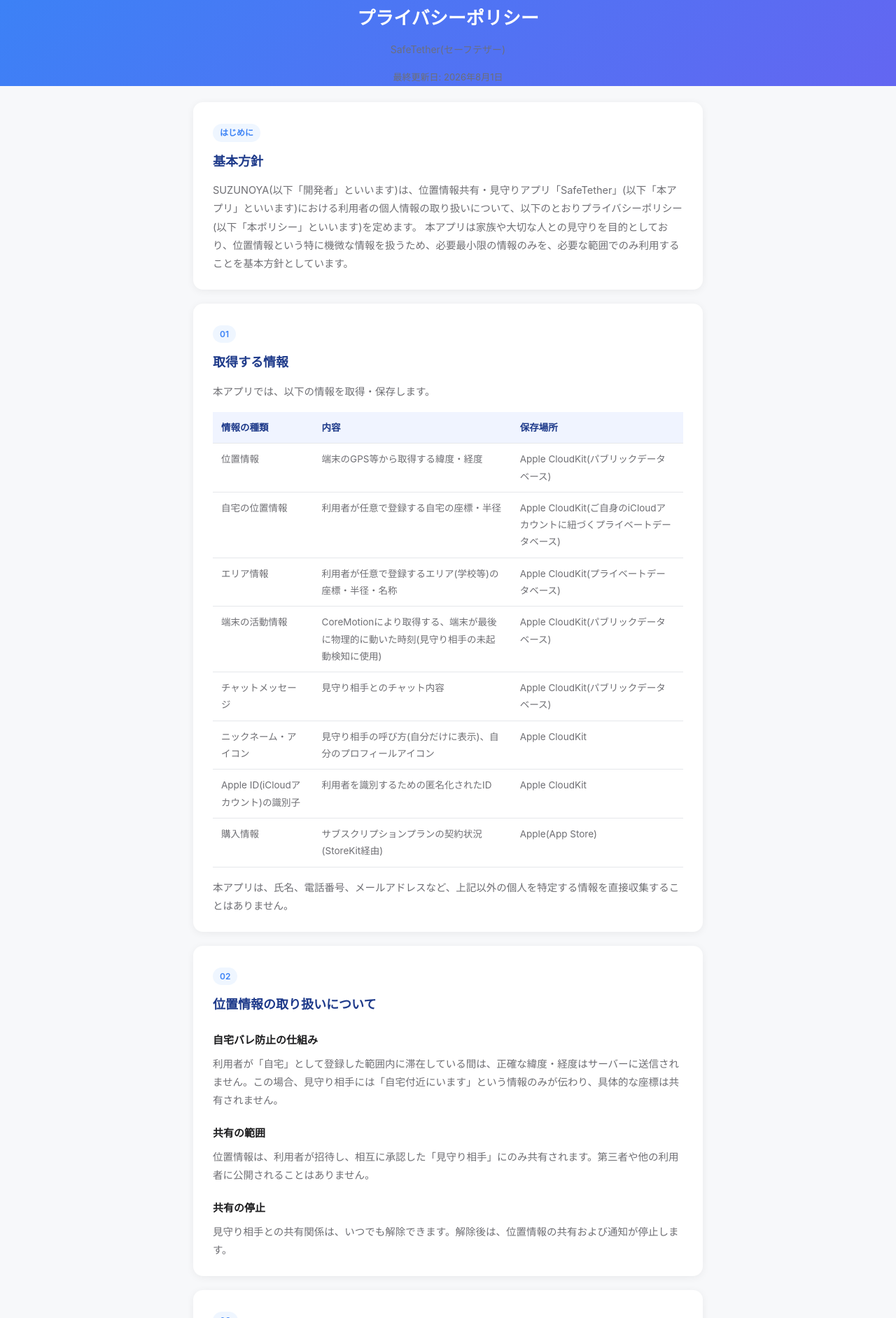
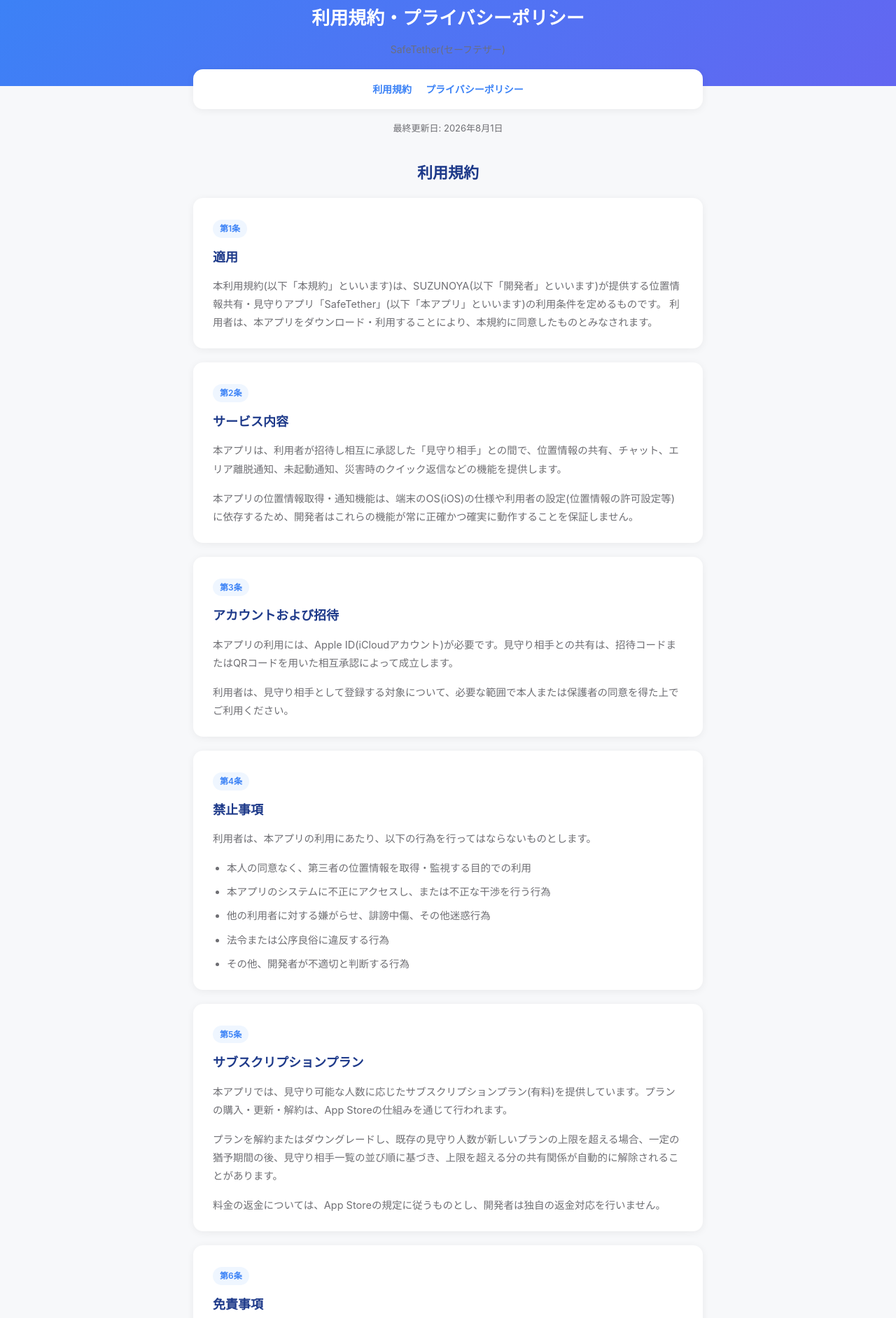
Before and after one commit to xyz-ship-it-lab/safetether, a plain HTML site: page index.html in a window 1280 px wide. Shown: the part 45-1929 px from the top of the page at 70% size. Drawn offline with Linux system fonts and the light colour scheme.

Commit message:
Update index.html

```diff
--- a/index.html
+++ b/index.html
@@ -3,7 +3,7 @@
 <head>
 <meta charset="UTF-8">
 <meta name="viewport" content="width=device-width, initial-scale=1.0">
-<title>プライバシーポリシー | SafeTether</title>
+<title>利用規約・プライバシーポリシー | SafeTether</title>
 <style>
   :root {
     --bg: #f7f8fa;
@@ -122,13 +122,114 @@
 <body>
 
 <header>
-  <h1>プライバシーポリシー</h1>
+  <h1>利用規約・プライバシーポリシー</h1>
   <p>SafeTether(セーフテザー)</p>
 </header>
 
 <main>
+  <nav class="toc" style="background: var(--card-bg); border-radius: 14px; padding: 16px 24px; margin-bottom: -4px; box-shadow: 0 2px 12px rgba(0,0,0,0.06); display: flex; gap: 20px; justify-content: center;">
+    <a href="#terms" style="color: var(--accent); text-decoration: none; font-size: 14px; font-weight: 600;">利用規約</a>
+    <a href="#privacy" style="color: var(--accent); text-decoration: none; font-size: 14px; font-weight: 600;">プライバシーポリシー</a>
+  </nav>
 
-  <p class="updated">最終更新日: 2026年8月1日</p>
+  <p class="updated" style="margin-top: 20px;">最終更新日: 2026年8月1日</p>
+
+  <h2 id="terms" style="text-align: center; color: #1e3a8a; font-size: 22px; margin: 32px 0 16px;">利用規約</h2>
+
+  <div class="card">
+    <span class="badge">第1条</span>
+    <h2>適用</h2>
+    <p>
+      本利用規約(以下「本規約」といいます)は、SUZUNOYA(以下「開発者」といいます)が提供する位置情報共有・見守りアプリ「SafeTether」(以下「本アプリ」といいます)の利用条件を定めるものです。
+      利用者は、本アプリをダウンロード・利用することにより、本規約に同意したものとみなされます。
+    </p>
+  </div>
+
+  <div class="card">
+    <span class="badge">第2条</span>
+    <h2>サービス内容</h2>
+    <p>
+      本アプリは、利用者が招待し相互に承認した「見守り相手」との間で、位置情報の共有、チャット、エリア離脱通知、未起動通知、災害時のクイック返信などの機能を提供します。
+    </p>
+    <p>
+      本アプリの位置情報取得・通知機能は、端末のOS(iOS)の仕様や利用者の設定(位置情報の許可設定等)に依存するため、開発者はこれらの機能が常に正確かつ確実に動作することを保証しません。
+    </p>
+  </div>
+
+  <div class="card">
+    <span class="badge">第3条</span>
+    <h2>アカウントおよび招待</h2>
+    <p>
+      本アプリの利用には、Apple ID(iCloudアカウント)が必要です。見守り相手との共有は、招待コードまたはQRコードを用いた相互承認によって成立します。
+    </p>
+    <p>
+      利用者は、見守り相手として登録する対象について、必要な範囲で本人または保護者の同意を得た上でご利用ください。
+    </p>
+  </div>
+
+  <div class="card">
+    <span class="badge">第4条</span>
+    <h2>禁止事項</h2>
+    <p>利用者は、本アプリの利用にあたり、以下の行為を行ってはならないものとします。</p>
+    <ul>
+      <li>本人の同意なく、第三者の位置情報を取得・監視する目的での利用</li>
+      <li>本アプリのシステムに不正にアクセスし、または不正な干渉を行う行為</li>
+      <li>他の利用者に対する嫌がらせ、誹謗中傷、その他迷惑行為</li>
+      <li>法令または公序良俗に違反する行為</li>
+      <li>その他、開発者が不適切と判断する行為</li>
+    </ul>
+  </div>
+
+  <div class="card">
+    <span class="badge">第5条</span>
+    <h2>サブスクリプションプラン</h2>
+    <p>
+      本アプリでは、見守り可能な人数に応じたサブスクリプションプラン(有料)を提供しています。プランの購入・更新・解約は、App Storeの仕組みを通じて行われます。
+    </p>
+    <p>
+      プランを解約またはダウングレードし、既存の見守り人数が新しいプランの上限を超える場合、一定の猶予期間の後、見守り相手一覧の並び順に基づき、上限を超える分の共有関係が自動的に解除されることがあります。
+    </p>
+    <p>
+      料金の返金については、App Storeの規定に従うものとし、開発者は独自の返金対応を行いません。
+    </p>
+  </div>
+
+  <div class="card">
+    <span class="badge">第6条</span>
+    <h2>免責事項</h2>
+    <ul>
+      <li>本アプリの位置情報・通知機能は、端末やOS、通信環境等の状況により、正確性や即時性が保証されないことがあります。</li>
+      <li>本アプリは、生命・身体の安全に関わる緊急時の唯一の連絡・確認手段として設計されたものではありません。緊急時は、警察・消防等の公的機関や、直接の連絡手段も合わせてご利用ください。</li>
+      <li>開発者は、本アプリの利用により生じた利用者または第三者の損害について、開発者の故意または重過失による場合を除き、一切の責任を負いません。</li>
+    </ul>
+  </div>
+
+  <div class="card">
+    <span class="badge">第7条</span>
+    <h2>サービスの変更・終了</h2>
+    <p>
+      開発者は、利用者への事前の通知なく、本アプリの内容を変更し、または提供を終了することがあります。これによって利用者に生じた損害について、開発者は責任を負いません。
+    </p>
+  </div>
+
+  <div class="card">
+    <span class="badge">第8条</span>
+    <h2>規約の変更</h2>
+    <p>
+      開発者は、必要と判断した場合、本規約を変更できるものとします。変更後の規約は、本ページに掲載した時点から効力を生じます。
+    </p>
+  </div>
+
+  <div class="card">
+    <span class="badge">第9条</span>
+    <h2>準拠法・管轄</h2>
+    <p>
+      本規約の解釈にあたっては日本法を準拠法とします。本アプリに関して紛争が生じた場合、開発者の所在地を管轄する裁判所を第一審の専属的合意管轄裁判所とします。
+    </p>
+  </div>
+
+  <h2 id="privacy" style="text-align: center; color: #1e3a8a; font-size: 22px; margin: 40px 0 16px;">プライバシーポリシー</h2>
+
 
   <div class="card">
     <span class="badge">はじめに</span>
```
